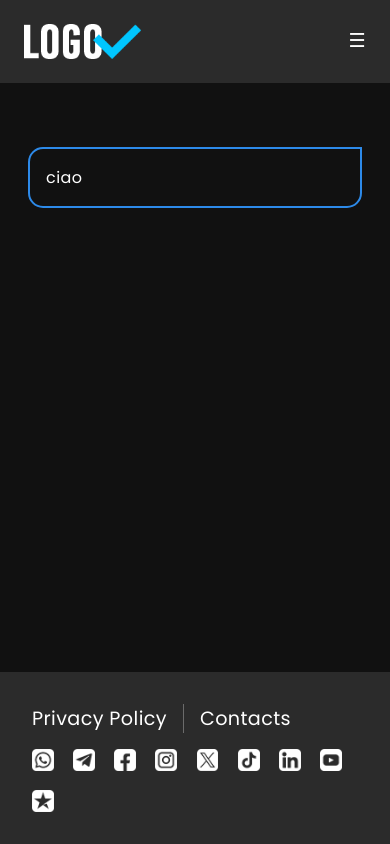
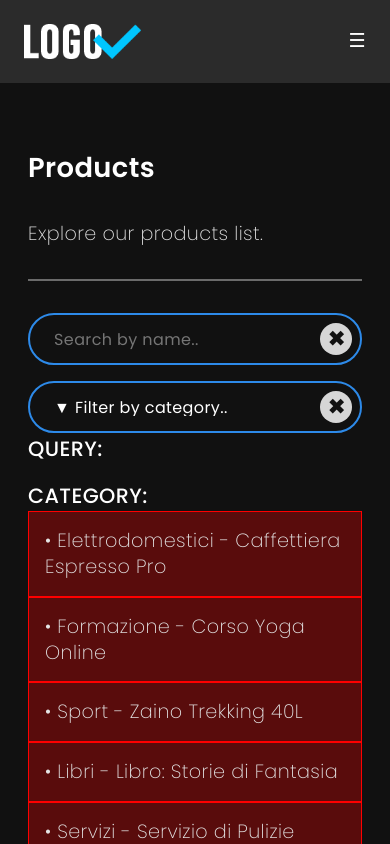
Before and after one commit to CamilloRosanio/next_react, a Next.js app: page /products in a window 390 px wide. Shown: the top 844 px of the page. Built offline with nearby package versions, Linux system fonts and the light colour scheme.

Commit message:
CONTEXT - Ottimizzazione dati disponibili (unique Key values)

```diff
--- a/assets/data/products.js
+++ b/assets/data/products.js
@@ -53,7 +53,7 @@ const productsDb = [
     {
         id: "7",
         name: "Tavolo da Giardino Pieghevole",
-        category: "Giardino",
+        category: "Giardinaggio",
         tags: ["outdoor", "arredo", "pieghevole"]
     },
     {
--- a/assets/utilityFunctions.js
+++ b/assets/utilityFunctions.js
@@ -30,90 +30,21 @@ function splitQuery(query) {
     return splitted;
 }
 
-// GET KEYS
-function getKeys(dataArray) {
-    const keyTypesMap = new Map();
-    const keyValuesMap = new Map();
-    const keyNumberValues = new Map();
-    const typeConflicts = new Set();
+// GET UNIQUE VALUES
+function getUniqueValues(key, array) {
+    const uniqueValues = new Set();
 
-    for (const obj of dataArray) {
-        for (const [key, value] of Object.entries(obj)) {
-            if (value === null || value === undefined) continue;
-
-            let type = typeof value;
-
+    array.forEach(item => {
+        if (item.hasOwnProperty(key)) {
+            const value = item[key];
             if (Array.isArray(value)) {
-                type = 'array';
-            } else if (type === 'object') {
-                continue;
-            }
-
-            // CONFLICT HANDLER
-            if (keyTypesMap.has(key)) {
-                const existingTypes = keyTypesMap.get(key);
-                if (!existingTypes.has(type)) {
-                    typeConflicts.add(key);
-                }
-                existingTypes.add(type);
+                value.forEach(val => uniqueValues.add(val));
             } else {
-                keyTypesMap.set(key, new Set([type]));
-            }
-
-            // ARRAYS VALUES
-            if (type === 'array') {
-                if (!keyValuesMap.has(key)) {
-                    keyValuesMap.set(key, new Set());
-                }
-                value.forEach(item => {
-                    keyValuesMap.get(key).add(item);
-                });
-            }
-
-            // NUMBER MAX / MIN
-            if (type === 'number') {
-                if (!keyNumberValues.has(key)) {
-                    keyNumberValues.set(key, []);
-                }
-                keyNumberValues.get(key).push(value);
+                uniqueValues.add(value);
             }
         }
-    }
-
-    if (typeConflicts.size > 0) {
-        console.error("KEY TYPE CONFLICT:", [...typeConflicts]);
-    }
-
-    const result = [];
-
-    for (const [key, types] of keyTypesMap.entries()) {
-        if (typeConflicts.has(key)) continue;
-
-        const type = [...types][0];
-        const item = { key, type };
-
-        // Handling Arrays (sorting if the value is an array of strings)
-        if (type === 'array' && keyValuesMap.has(key)) {
-            let arrayValues = [...keyValuesMap.get(key)];
-            // Check if the array contains only strings
-            if (arrayValues.every(val => typeof val === 'string')) {
-                arrayValues = arrayValues.sort((a, b) => a.localeCompare(b));
-            }
-            item.value = arrayValues;
-        }
-
-        // Handling Number Max / Min
-        if (type === 'number' && keyNumberValues.has(key)) {
-            const numbers = keyNumberValues.get(key);
-            const min = Math.min(...numbers);
-            const max = Math.max(...numbers);
-            item.value = [min, max];
-        }
-
-        result.push(item);
-    }
-
-    return result;
+    });
+    return [...uniqueValues].sort();
 }
 
 
@@ -213,7 +144,7 @@ export {
     toTop,
     debounce,
     splitQuery,
-    getKeys,
+    getUniqueValues,
     getEmail,
     getPhone,
     isValidHours,
--- a/contexts/MainContext.jsx
+++ b/contexts/MainContext.jsx
@@ -12,7 +12,7 @@ const MainContext = createContext();
 
 // ASSETS
 import products from '../assets/data/products.js';
-import { getKeys } from '../assets/utilityFunctions.js';
+import { getUniqueValues } from '../assets/utilityFunctions.js';
 
 
 // PROVIDER EXPORT
@@ -24,11 +24,8 @@ export const MainContextProvider = ({ children }) => {
     const [deviceType, setDeviceType] = useState('');
 
     // SUPPORT
-
-    // Products Unique Keys + Type
-    const pKeys = useMemo(() => {
-        return getKeys(products);
-    }, []);
+    const categories = getUniqueValues('category', products);
+    const tags = getUniqueValues('tags', products);
 
     // Mode Switch
     const switchMode = () => {
@@ -68,12 +65,13 @@ export const MainContextProvider = ({ children }) => {
 
     // debug
     console.log('PRODUCTS:', products);
-    console.log('PRODUCTS KEYS:', getKeys(products));
+    // console.log('PRODUCTS KEYS:', getKeys(products));
 
     return <>
         <MainContext.Provider value={{
             products,
-            pKeys,
+            categories,
+            tags,
             darkMode,
             switchMode,
             windowWidth,
--- a/layouts/Searchbar.jsx
+++ b/layouts/Searchbar.jsx
@@ -1,6 +1,6 @@
 // NOTES
 /* Il valore dell'input nella Searchbar è una STRING (localValue), in quanto un input accetta solo STRING.
-La Searchbar è però munita di una funzione avanzata che splitta "localValue" in base agli spazi (anche consecutivi),
+La Searchbar è però munita di una funzione avanzata (splitQuery) che splitta "localValue" in base agli spazi (anche consecutivi),
 facendo il RETURN di un ARRAY di STRING che sarà poi impiegato come FILTER per query che contengono l'una OR l'altra parola nell'ARRAY.
 IMPORTANTE: lo useState([]) dell'eventuale filtro di ricerca deve essere un ARRAY, non STRING.*/
 
@@ -41,7 +41,7 @@ export default function Searchbar({ placeholder, onDebouncedChange, reset }) {
     }, [localValue, debouncedChange]);
 
     return (
-        <div className="searchbar">
+        <div className="filterContainer">
             <input
                 type="text"
                 placeholder={placeholder}
--- a/layouts/Select.jsx
+++ b/layouts/Select.jsx
@@ -17,13 +17,13 @@ function Select({ placeholder, options, value, setValue }) {
 
     return <>
 
-        <div className="selectContainer">
+        <div className="filterContainer">
 
             {/* OPTIONS */}
             <select
                 onChange={e => setValue(e.target.value)}
                 value={value}
-                className={`select ${value ? 'on' : 'off'}`}
+                className='select'
             >
                 <option value=''>{placeholder || '▼ Filter by..'}</option>
 
--- a/src/app/globals.css
+++ b/src/app/globals.css
@@ -19,8 +19,6 @@
   /* FONT */
   /* font-family: "Roboto", sans-serif; */
   font-family: "Poppins", sans-serif;
-
-  word-break: break-word;
 }
 
 button {
@@ -60,8 +58,8 @@ select {
   --typo-h3: calc(var(--typo-size) + calc(var(--typo-vw) * 0.8));
   --typo-h4: calc(var(--typo-size) + calc(var(--typo-vw) *0.4));
   --typo-h5: calc(var(--typo-size) + calc(var(--typo-vw) *0.2));
-  --typo-p: calc(var(--typo-size) + calc(var(--typo-vw) *0.3));
-  --typo-small: calc(var(--typo-size) + calc(var(--typo-vw) *0.0));
+  --typo-p: calc(var(--typo-size) + calc(var(--typo-vw) *0.2));
+  --typo-small: calc(calc(var(--typo-size) * 0.8) + calc(var(--typo-vw) *0.0));
 
 
 
@@ -211,7 +209,7 @@ main {
 /****************************************** BUTTONS */
 
 .button {
-  font-size: var(--typo-small);
+  font-size: var(--typo-size);
   font-weight: 400;
   padding: calc(var(--space-unit) * 0.3) calc(var(--space-unit) * 1.2);
   border-radius: 50px;
@@ -473,10 +471,30 @@ nav .dropDown> :last-child {
 # FILTERS + SEARCHBAR
 *******************************************************************/
 
-/****************************************** COMMON PROPERTIES */
+/****************************************** FILTERS CONTAINER */
 
-.searchbar .roundButton:hover,
-.selectContainer .roundButton:hover {
+.filtersSection {
+  width: 100%;
+  display: flex;
+  gap: var(--space-unit);
+  flex-wrap: wrap;
+}
+
+/****************************************** COMMON FILTER PROPERTIES */
+
+.filterContainer {
+  flex-grow: 1;
+  cursor: pointer;
+  max-width: 40%;
+  border-radius: 35px;
+  border: 2px solid var(--color1);
+  padding: var(--space-unit-half) calc(var(--space-unit) * 1.5);
+  padding-right: var(--space-unit-half);
+  display: flex;
+  justify-content: space-between;
+}
+
+.filterContainer .roundButton:hover {
   cursor: pointer;
   color: white;
   background-color: var(--color-warning);
@@ -487,34 +505,14 @@ nav .dropDown> :last-child {
 select {
   display: flex;
   align-items: center;
-}
-
-.selectContainer {
-  display: flex;
-  justify-content: space-between;
-  max-width: 300px;
-  padding: var(--space-unit-half) var(--typo-size);
-  padding-right: var(--space-unit-half);
-  border-radius: 35px;
-  border: 2px solid var(--color1);
+  margin-right: var(--space-unit);
 }
 
 .select {
-  cursor: pointer;
   flex-grow: 1;
   appearance: none;
   font-size: var(--space-unit);
   border: none;
-}
-
-.select.on {
-  color: var(--color-primary);
-
-}
-
-.select.off {
-  color: var(--color-terziary);
-  background-color: var(--bg-primary);
 }
 
 .select:focus {
@@ -522,18 +520,18 @@ select {
   border: none;
 }
 
+option {
+  outline: none;
+  border: none;
+  cursor: pointer;
+  background-color: var(--bg-elements);
+}
+
+option:hover {
+  background-color: var(--color1);
+}
+
 /****************************************** SEARCHBAR */
-
-.searchbar {
-  display: flex;
-  justify-content: space-between;
-  max-width: 300px;
-  padding: var(--space-unit-half) var(--typo-size);
-  padding-right: var(--space-unit-half);
-  border-radius: 35px;
-  border: 2px solid var(--color1);
-  background-color: var(--bg-primary);
-}
 
 .searchbarInput {
   min-width: 85%;
@@ -891,6 +889,7 @@ footer {
 }
 
 footer .flexLine>a {
+  font-size: var(--typo-small);
   padding-right: var(--space-unit);
   border-right: 1px solid var(--color-terziary);
 }
@@ -898,7 +897,6 @@ footer .flexLine>a {
 footer .flexLine :last-child {
   padding-right: 0;
   border: none;
-
 }
 
 
@@ -928,6 +926,11 @@ footer .flexLine :last-child {
 /****************************************** TABLET */
 
 @media screen and (max-width: 768px) {
+
+  .filterContainer {
+    flex-grow: 1;
+    max-width: 100%;
+  }
 
   .card {
     padding: calc(var(--space-unit) * 1.5);
@@ -974,10 +977,17 @@ footer .flexLine :last-child {
     width: calc(var(--container)* 1.07);
   }
 
-
-
   header {
     padding: calc(var(--space-unit) *1.5);
+  }
+
+  .section {
+    margin-bottom: var(--space-unit-2);
+  }
+
+  .filterContainer {
+    flex-grow: 1;
+    max-width: 100%;
   }
 
   .modal {
--- a/src/app/products/page.jsx
+++ b/src/app/products/page.jsx
@@ -9,21 +9,22 @@
 import { useState, useEffect, useMemo } from "react";
 
 
-// ENV
-
-
 // CONTEXTS
 import { useMainContext } from "../../../contexts/MainContext";
 
 
 // ASSETS
+import { toTop } from "../../../assets/utilityFunctions";
 
 
 // SUPPORT
 
 
 // COMPONENTS
-import ProductCard from "../../../components/ProductCard";
+import Section from "../../../layouts/Section";
+import Searchbar from "../../../layouts/Searchbar";
+import Select from "../../../layouts/Select";
+import Button from "../../../layouts/Button";
 
 
 // EXPORT
@@ -32,30 +33,133 @@ export default function ProductsPage() {
     // USE-ROUTER
 
     // DATA - CONTEXT
-    const mainContext = useMainContext();
+    const { products, categories, tags } = useMainContext();
 
     // USE-STATE
-    const [customState, setCustomState] = useState('');
+    const [query, setQuery] = useState([]);
+    const [category, setCategory] = useState('');
+    const [selectedTags, setSelectedTags] = useState([]);
+    const [sortBy, setSortBy] = useState('title');
+    const [sortOrder, setSortOrder] = useState(1);
+    const [showModal, setShowModal] = useState(false);
 
     // SUPPORT
+    const sortArrow = sortOrder === 1 ? '▼' : '▲';
 
-    // USE-EFFECT
-    useEffect(() => {
+    // Products useMemo()
+    const productsList = useMemo(() => {
 
-        // debug
-        return console.log('USE-STATE');
-    }, [customState]);
+        // SUPPORT
+        const countMatches = (product) => {
+            let matches = 0;
+            query.forEach(q => {
+                // Verifica se 'name' e 'description' sono stringhe valide prima di chiamare 'toLowerCase()'
+                const name = product.name ? product.name.toLowerCase() : '';
+                const description = product.description ? product.description.toLowerCase() : '';
+                if (name.includes(q.toLowerCase()) || description.includes(q.toLowerCase())) {
+                    matches += 1;
+                }
+            });
+            return matches;
+        };
+
+        // FILTER
+        const filteredProducts = products.filter((product) => {
+            const name = product.name ? product.name.toLowerCase() : '';
+            const description = product.description ? product.description.toLowerCase() : '';
+
+            // Match - Query
+            const matchesQuery = query.some(q =>
+                name.includes(q.toLowerCase()) ||
+                description.includes(q.toLowerCase())
+            );
+
+            // Match - Category
+            const matchesCategory = category ?
+                (typeof product.category === 'string' && product.category.toLowerCase() === category.toLowerCase())
+                : true;
+
+            return matchesQuery && matchesCategory;
+        });
+
+        // SORT
+        const sortedProducts = filteredProducts.sort((a, b) => {
+            const matchesA = countMatches(a);
+            const matchesB = countMatches(b);
+            return matchesB - matchesA; // Ordinamento decrescente
+        });
+
+        return sortedProducts;
+    }, [products, query, category, selectedTags, sortBy, sortOrder]);
 
     // INIT USE-EFFECT
     useEffect(() => {
 
         // debug
-        return console.log('INIT USE-STATE');
+        // return console.log('INIT USE-STATE');
     }, []);
 
     return <>
 
-        <ProductCard />
+        <h1 className='space2'>Products</h1>
+
+        <Section>
+            <p>Explore our products list.</p>
+        </Section>
+
+        {/* FILTERS */}
+
+        <div className="filtersSection">
+            <Searchbar
+                placeholder='Search by name..'
+                onDebouncedChange={setQuery}
+                reset={() => setQuery([''])}
+            />
+
+            <Select
+                placeholder='▼ Filter by category..'
+                options={categories}
+                value={category}
+                setValue={setCategory}
+            />
+        </div>
+
+
+        <div className="flexCol">
+            <div>
+                <h4>QUERY:</h4>
+                <div className="flexLine">
+                    {query && query.map((q, index) => <p key={index}>{q}</p>)}
+                </div>
+            </div>
+
+            <div className="flexLine">
+                <h4>CATEGORY: </h4>
+                {category && <p>{category}</p>}
+            </div>
+        </div>
+
+        {/* PRODUCTS LIST */}
+        {productsList.map((p, index) =>
+            <div className="flexLine debug" key={index}>
+                <p>• {p.category} - {p.name}</p>
+            </div>
+        )}
+
+        {/* BOTTOM BUTTONS */}
+        <div className='bottomButtonsContainer'>
+            < Button
+                text='▲'
+                onClick={toTop}
+                extraClass={'color2'}
+            />
+
+            < Button
+                text='Contattaci ▶'
+                path='/contacts'
+                extraClass={'color1'}
+            />
+        </div>
 
     </>
 }
```
Also changed, not shown: src/app/page.jsx (+4 -3 lines).
